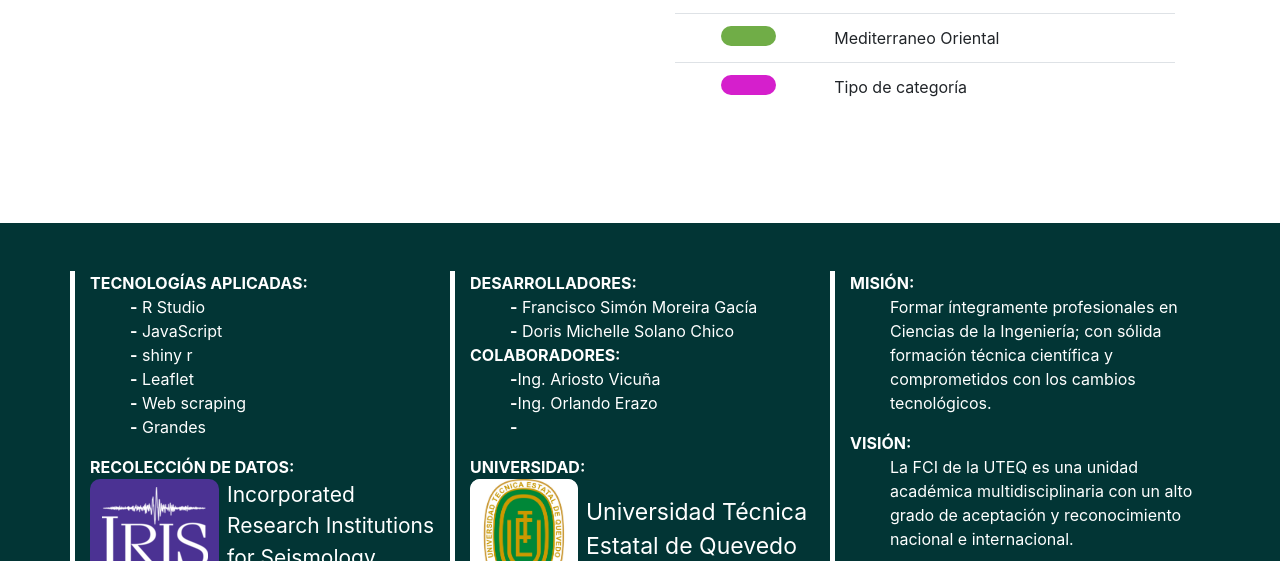
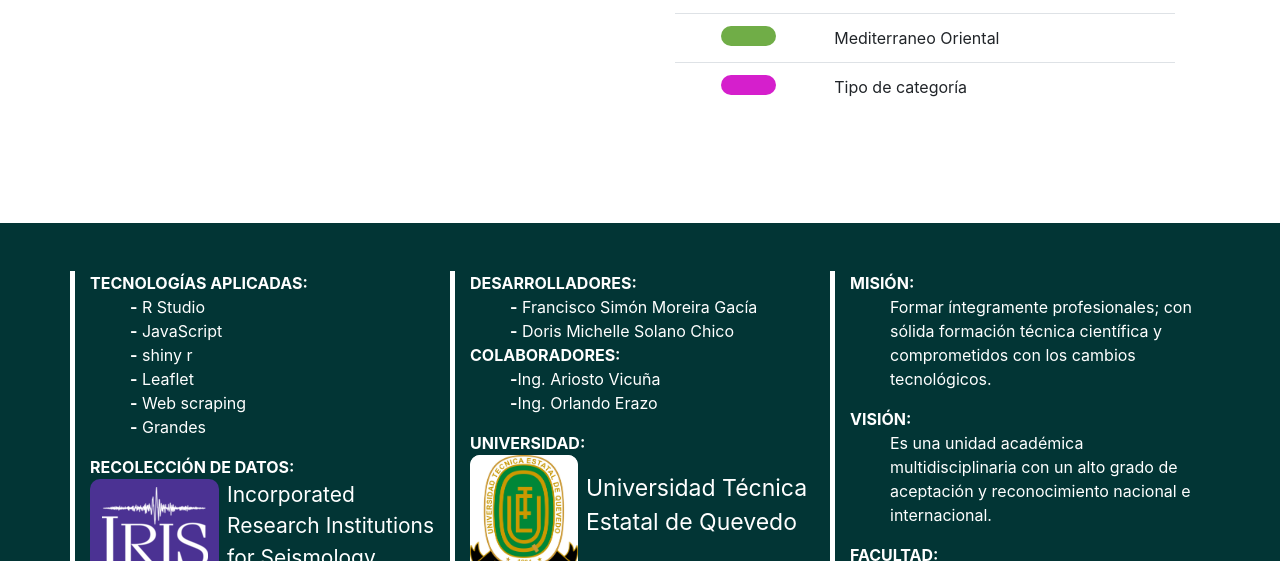
Before and after one commit to fmoreirag15/tesisDisenio.github.io, a plain HTML site: page index.html in a window 1280 px wide. Shown: the part 4826-5387 px from the top of the page. Drawn offline with Linux system fonts and the light colour scheme.

Commit message:
arreglos

```diff
--- a/index.html
+++ b/index.html
@@ -423,7 +423,7 @@
                         <ul style="list-style:none">
                             <li><b>-</b>Ing. Ariosto Vicuña</li>
                             <li><b>-</b>Ing. Orlando Erazo</li>
-                            <li><b>-</b></li>
+                            <li><b></b></li>
                         </ul>
 
                         </li>
@@ -438,7 +438,7 @@
                         <li><b>MISIÓN:</b>
 
                         <ul style="list-style:none">
-                            <li><p>Formar íntegramente profesionales en Ciencias de la Ingeniería; con sólida formación técnica científica y comprometidos con los cambios tecnológicos.
+                            <li><p>Formar íntegramente profesionales; con sólida formación técnica científica y comprometidos con los cambios tecnológicos.
                             </p></li>
                         </ul>
 
@@ -446,7 +446,7 @@
                         <li><b>VISIÓN:</b>
 
                         <ul style="list-style:none">
-                            <li><p>La FCI de la UTEQ es una unidad académica multidisciplinaria con un alto grado de aceptación y reconocimiento nacional e internacional.
+                            <li><p>Es una unidad académica multidisciplinaria con un alto grado de aceptación y reconocimiento nacional e internacional.
                             </p></li>
                         </ul>
 
```
